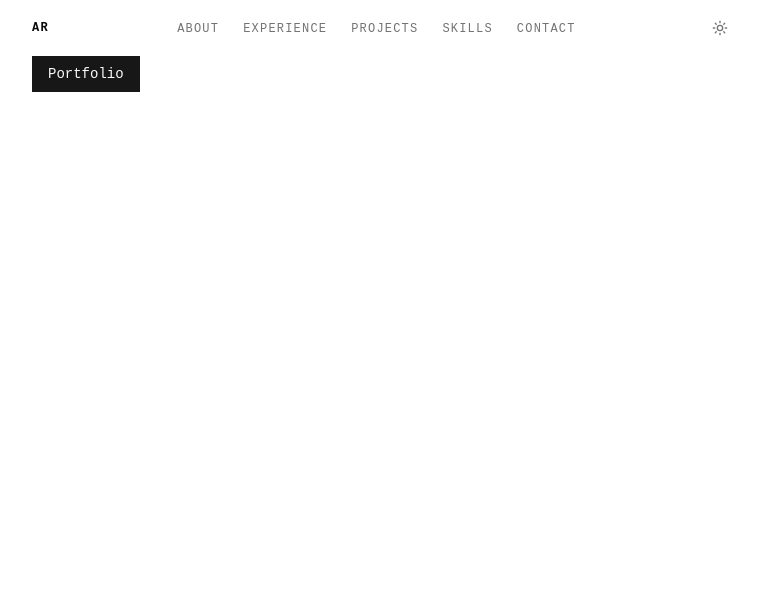
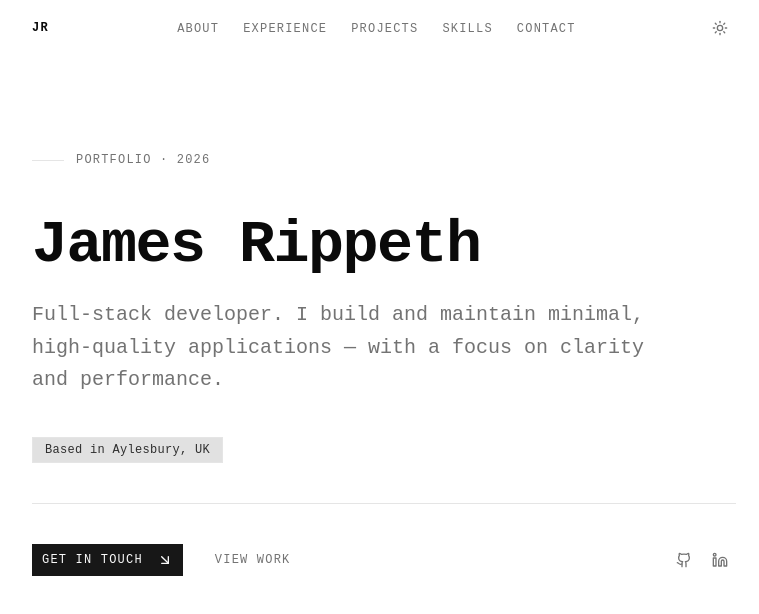
Before and after one commit to jmxor/portfolio, a Vue app: page / in a window 1280 px wide. Shown: the top 614 px of the page, without its empty margins (256-1015 px from the left). Built offline with nearby package versions, Linux system fonts and the light colour scheme; the HTML template or start-up script is replaced by a standard one.

Commit message:
Add a header section

```diff
--- /dev/null
+++ b/src/components/portfolio/SectionHero.vue
@@ -0,0 +1,88 @@
+<script setup lang="ts">
+import { ArrowDownRight, Github, Linkedin, Mail, Twitter } from "lucide-vue-next"
+import { Badge } from "@/components/ui/badge"
+import { Button } from "@/components/ui/button"
+import { Separator } from "@/components/ui/separator"
+
+const name = "James Rippeth"
+
+const summary =
+  "Full-stack developer. I build and maintain minimal, high-quality applications — with a focus on clarity and performance."
+
+const socialLinks = [
+  { icon: Github, label: "GitHub", href: "https://github.com/jmxor" },
+  { icon: Linkedin, label: "LinkedIn", href: "https://linkedin.com/in/james-rippeth" },
+]
+
+const statuses = ["Based in Aylesbury, UK"]
+</script>
+
+<template>
+  <section id="about" class="pt-12 pb-16 md:pt-24 md:pb-24">
+    <!-- Top meta line -->
+    <div
+      class="flex items-center gap-3 mb-10 text-xs text-muted-foreground tracking-widest uppercase"
+    >
+      <span class="inline-block w-8 h-px bg-border" />
+      <span>Portfolio · 2026</span>
+    </div>
+
+    <!-- Main heading -->
+    <div class="max-w-3xl mb-10">
+      <h1
+        class="text-4xl md:text-6xl font-bold leading-tight tracking-tight text-balance text-foreground mb-4"
+      >
+        {{ name }}
+      </h1>
+      <p class="text-lg md:text-xl text-muted-foreground leading-relaxed text-pretty">
+        {{ summary }}
+      </p>
+    </div>
+
+    <!-- Status badges -->
+    <div class="flex flex-wrap gap-2 mb-10">
+      <Badge
+        v-for="status in statuses"
+        :key="status"
+        variant="secondary"
+        class="text-xs px-3 py-1 rounded-sm font-mono tracking-wide border border-border bg-(--tag-bg) text-(--tag-fg)"
+      >
+        {{ status }}
+      </Badge>
+    </div>
+
+    <Separator class="mb-10" />
+
+    <!-- CTA + Socials -->
+    <div class="flex flex-col sm:flex-row items-start sm:items-center justify-between gap-6">
+      <div class="flex items-center gap-3">
+        <Button asChild size="sm" class="rounded-sm text-xs tracking-widest uppercase px-5">
+          <a href="#contact"> Get in touch <ArrowDownRight class="ml-2 h-3.5 w-3.5" /> </a>
+        </Button>
+        <Button
+          variant="ghost"
+          size="sm"
+          asChild
+          class="rounded-sm text-xs tracking-widest uppercase px-5 text-muted-foreground"
+        >
+          <a href="#projects">View work</a>
+        </Button>
+      </div>
+
+      <div class="flex items-center gap-1">
+        <Button
+          v-for="{ icon, label, href } in socialLinks"
+          :key="label"
+          variant="ghost"
+          size="icon"
+          asChild
+          class="h-8 w-8 rounded-sm text-muted-foreground hover:text-foreground"
+        >
+          <a :href="href" target="_blank" rel="noopener noreferrer" :aria-label="label">
+            <component :is="icon" class="h-4 w-4" />
+          </a>
+        </Button>
+      </div>
+    </div>
+  </section>
+</template>
--- /dev/null
+++ b/src/components/ui/badge/Badge.vue
@@ -0,0 +1,28 @@
+<script setup lang="ts">
+import type { PrimitiveProps } from "reka-ui"
+import type { HTMLAttributes } from "vue"
+import type { BadgeVariants } from "."
+import { reactiveOmit } from "@vueuse/core"
+import { Primitive } from "reka-ui"
+import { cn } from "@/lib/utils"
+import { badgeVariants } from "."
+
+const props = defineProps<
+  PrimitiveProps & {
+    variant?: BadgeVariants["variant"]
+    class?: HTMLAttributes["class"]
+  }
+>()
+
+const delegatedProps = reactiveOmit(props, "class")
+</script>
+
+<template>
+  <Primitive
+    data-slot="badge"
+    :class="cn(badgeVariants({ variant }), props.class)"
+    v-bind="delegatedProps"
+  >
+    <slot />
+  </Primitive>
+</template>
--- /dev/null
+++ b/src/components/ui/badge/index.ts
@@ -0,0 +1,24 @@
+import type { VariantProps } from "class-variance-authority"
+import { cva } from "class-variance-authority"
+
+export { default as Badge } from "./Badge.vue"
+
+export const badgeVariants = cva(
+  "inline-flex items-center justify-center rounded-full border px-2 py-0.5 text-xs font-medium w-fit whitespace-nowrap shrink-0 [&>svg]:size-3 gap-1 [&>svg]:pointer-events-none focus-visible:border-ring focus-visible:ring-ring/50 focus-visible:ring-[3px] aria-invalid:ring-destructive/20 dark:aria-invalid:ring-destructive/40 aria-invalid:border-destructive transition-[color,box-shadow] overflow-hidden",
+  {
+    variants: {
+      variant: {
+        default: "border-transparent bg-primary text-primary-foreground [a&]:hover:bg-primary/90",
+        secondary:
+          "border-transparent bg-secondary text-secondary-foreground [a&]:hover:bg-secondary/90",
+        destructive:
+          "border-transparent bg-destructive text-white [a&]:hover:bg-destructive/90 focus-visible:ring-destructive/20 dark:focus-visible:ring-destructive/40 dark:bg-destructive/60",
+        outline: "text-foreground [a&]:hover:bg-accent [a&]:hover:text-accent-foreground",
+      },
+    },
+    defaultVariants: {
+      variant: "default",
+    },
+  },
+)
+export type BadgeVariants = VariantProps<typeof badgeVariants>
--- /dev/null
+++ b/src/components/ui/separator/Separator.vue
@@ -0,0 +1,27 @@
+<script setup lang="ts">
+import type { SeparatorProps } from "reka-ui"
+import type { HTMLAttributes } from "vue"
+import { reactiveOmit } from "@vueuse/core"
+import { Separator } from "reka-ui"
+import { cn } from "@/lib/utils"
+
+const props = withDefaults(defineProps<SeparatorProps & { class?: HTMLAttributes["class"] }>(), {
+  orientation: "horizontal",
+  decorative: true,
+})
+
+const delegatedProps = reactiveOmit(props, "class")
+</script>
+
+<template>
+  <Separator
+    data-slot="separator"
+    v-bind="delegatedProps"
+    :class="
+      cn(
+        'bg-border shrink-0 data-[orientation=horizontal]:h-px data-[orientation=horizontal]:w-full data-[orientation=vertical]:h-full data-[orientation=vertical]:w-px',
+        props.class,
+      )
+    "
+  />
+</template>
--- /dev/null
+++ b/src/components/ui/separator/index.ts
@@ -0,0 +1 @@
+export { default as Separator } from "./Separator.vue"
--- a/src/layouts/default/AppHeader.vue
+++ b/src/layouts/default/AppHeader.vue
@@ -48,7 +48,7 @@ const mode = useColorMode()
         href="#about"
         class="text-xs font-semibold tracking-widest uppercase text-foreground hover:text-muted-foreground transition-colors"
       >
-        AR
+        JR
       </a>
 
       <!-- Nav links — hidden on mobile -->
--- a/src/router/index.ts
+++ b/src/router/index.ts
@@ -1,4 +1,4 @@
-import { createRouter, createWebHistory } from "vue-router";
+import { createRouter, createWebHistory } from "vue-router"
 
 const router = createRouter({
   history: createWebHistory(import.meta.env.BASE_URL),
@@ -9,6 +9,6 @@ const router = createRouter({
       component: () => import("../views/PortfolioView.vue"),
     },
   ],
-});
+})
 
-export default router;
+export default router
--- a/src/style.css
+++ b/src/style.css
@@ -76,6 +76,8 @@
   --sidebar-accent-foreground: oklch(0.205 0 0);
   --sidebar-border: oklch(0.922 0 0);
   --sidebar-ring: oklch(0.708 0 0);
+  --tag-bg: oklch(0.91 0 0);
+  --tag-fg: oklch(0.3 0 0);
 }
 
 .dark {
@@ -110,6 +112,8 @@
   --sidebar-accent-foreground: oklch(0.985 0 0);
   --sidebar-border: oklch(1 0 0 / 10%);
   --sidebar-ring: oklch(0.556 0 0);
+  --tag-bg: oklch(0.2 0 0);
+  --tag-fg: oklch(0.7 0 0);
 }
 
 @layer base {
--- a/src/views/PortfolioView.vue
+++ b/src/views/PortfolioView.vue
@@ -1,7 +1,7 @@
 <script setup lang="ts">
-import { Button } from "@/components/ui/button"
+import SectionHero from "@/components/portfolio/SectionHero.vue"
 </script>
 
 <template>
-  <Button>Portfolio</Button>
+  <SectionHero />
 </template>
```
